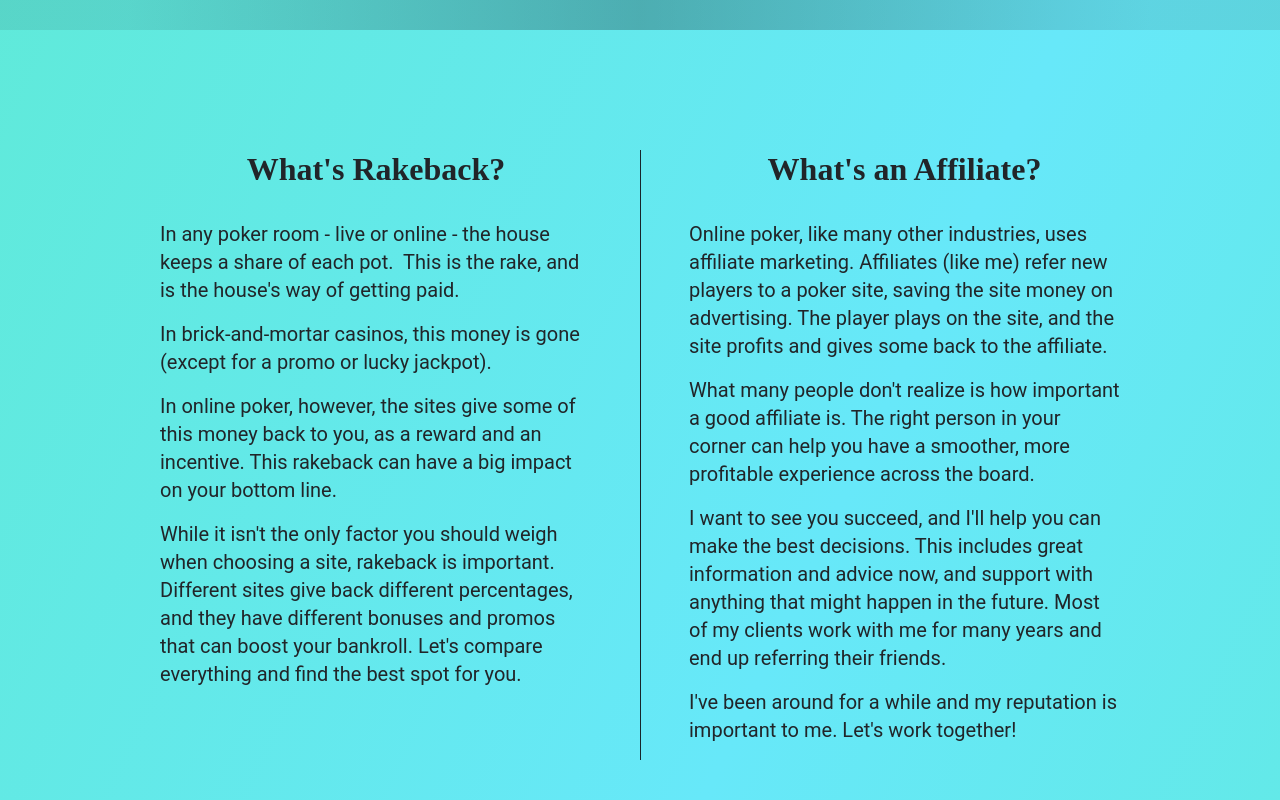
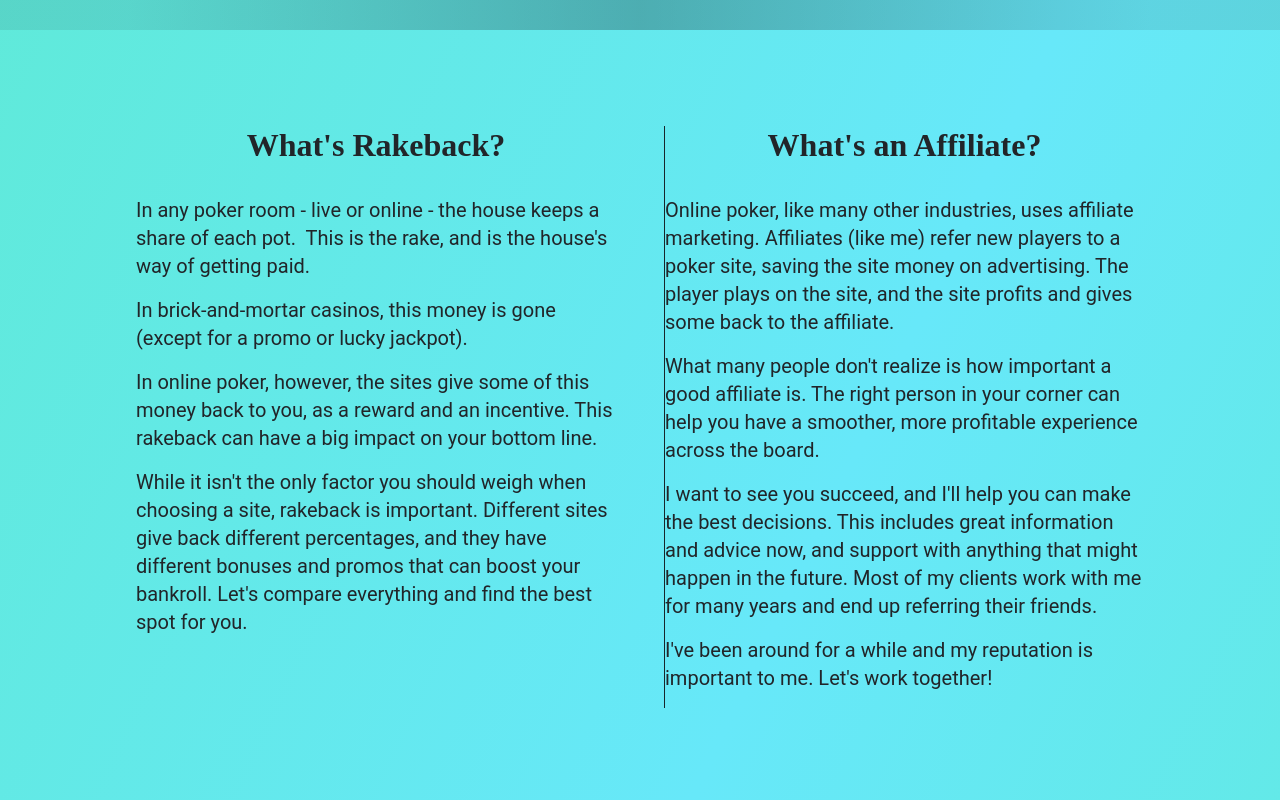
Before and after one commit to oceanhillman/bigbadbabar, a React (Create React App) app: page / in a window 1280 px wide. Shown: the part 440-1240 px from the top of the page. Built offline with nearby package versions, Linux system fonts and the light colour scheme.

Commit message:
Add dynamic column span

```diff
--- a/src/components/Informational.jsx
+++ b/src/components/Informational.jsx
@@ -1,17 +1,17 @@
 
 function Informational(props) {
     const body = props.content?.map((paragraph, index) =>
-        <p className="font-body text-xl" key={index}>
+        <p className="font-body text-xl " key={index}>
             {paragraph}
         </p>
     );
 
     return(
-        <div className="col-span-2 lg:col-span-1 container mt-4 px-lg-5 text-dark whitespace-pre-wrap">
-                <h2 className="pb-4 font-title text-center font-bold">
-                    {props.title}
-                </h2>
-                {body}
+        <div className={`${"col-span-" + props.maxColumns} lg:col-span-1 mx-4 text-dark whitespace-pre-wrap`}>
+            <h2 className="pb-4 font-title text-center font-bold">
+                {props.title}
+            </h2>
+            {body}
         </div>
     );
 }
```
